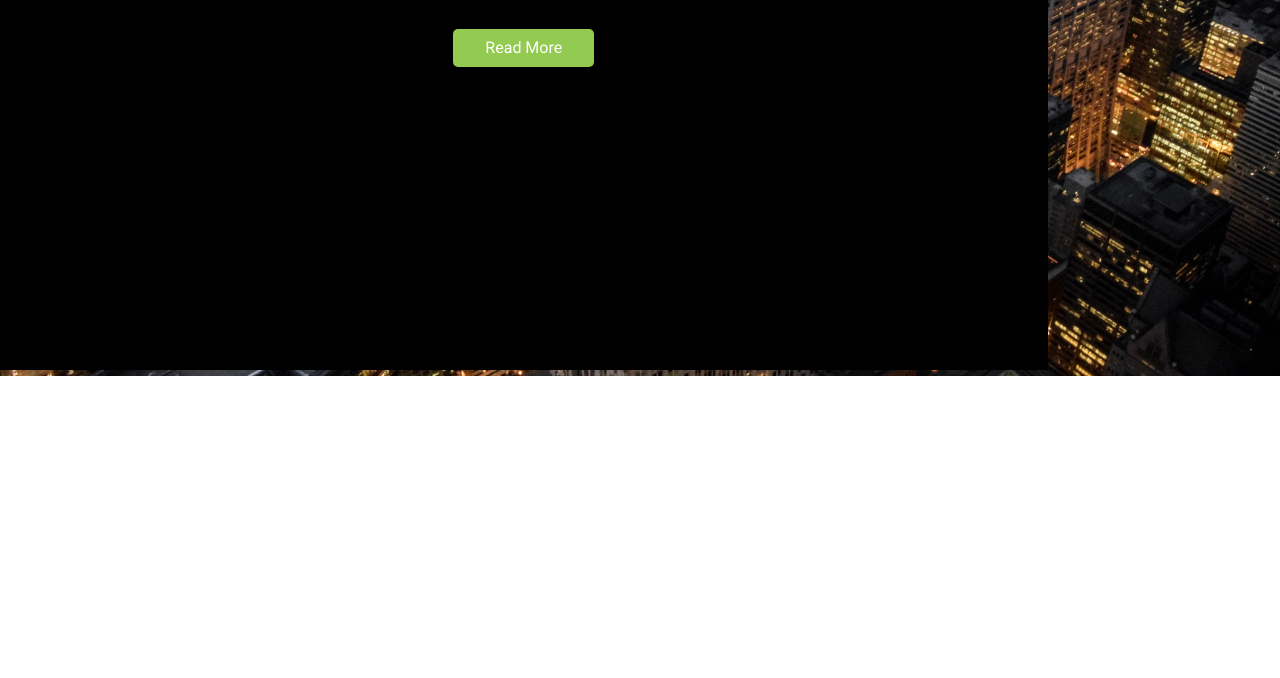
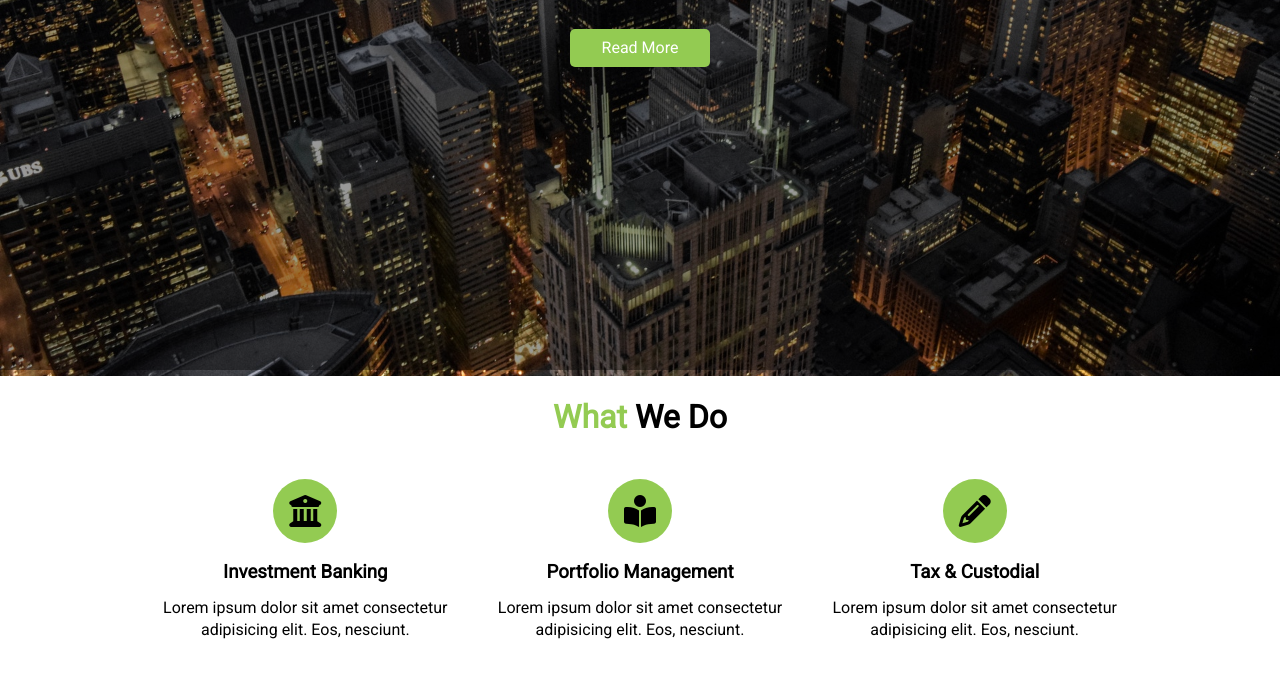
Before and after one commit to hakeemajibolu1/astuteledger_website, a plain HTML site: page index.html in a window 1280 px wide. Shown: the part 490-1168 px from the top of the page. Before the commit the page ends 866 px from the top, so only its background shows below. Drawn offline with Linux system fonts and the light colour scheme.

Commit message:
created and styled the what-we-do section, also corrected the showcase-content styles

```diff
--- a/css/style.css
+++ b/css/style.css
@@ -20,6 +20,17 @@ p {
 }
 
 /* Utility Classes */
+.container {
+    max-width: 1100px;
+    margin: auto;
+    padding: 0 2rem;
+    overflow: hidden;
+}
+
+.text-center {
+    text-align: center;
+}
+
 .text-primary {
     color: #93cb52;
 }
@@ -29,11 +40,20 @@ p {
     margin-bottom: 0.75rem;
     line-height: 1.1;
 }
+.m-heading {
+    font-size: 2rem;
+    margin-bottom: 0.75rem;
+    line-height: 1.1;
+}
 
 .lead {
     font-size: 1.3rem;
     margin-bottom: 2rem;
 }
+
+.py-1 { padding: 1.5rem 0; }
+.py-2 { padding: 2rem 0; }
+.py-3 { padding: 3rem 0; }
 
 .btn {
     display: inline-block;
@@ -96,11 +116,31 @@ p {
     justify-content: center;
     align-items: center;
     height: 100%;
-    width: max-content;
     padding: 0 2rem;
     /* Overlay */
     position: absolute;
     top: 60px;
     left: 0;
-    background: rgba(0, 0, 0, 1);
+    right: 0;
+    bottom: 0;
+    background: rgba(0, 0, 0, 0.4);
 }
+
+/* Section: What We Do */
+#what .items {
+    display: flex;
+    padding: 1rem;
+}
+
+#what .items .item {
+    flex: 1;
+    text-align: center;
+    padding: 1rem;
+}
+
+#what .items .item i {
+    background: #93cb52;
+    padding: 1rem;
+    border-radius: 50%;
+    margin-bottom: 1rem;
+}
--- a/index.html
+++ b/index.html
@@ -37,5 +37,35 @@
             <a href="#what" class="btn">Read More</a>
         </div>
     </header>
+
+    <!-- Section: What We Do -->
+    <section id="what" class="bg-ligh py-1">
+        <div class="container">
+            <h2 class="m-heading text-center"><span class="text-primary">What</span> We Do</h2>
+            <div class="items">
+                <div class="item">
+                    <i class="fas fa-university fa-2x"></i>
+                    <div>
+                        <h3>Investment Banking</h3>
+                    </div>
+                    <p>Lorem ipsum dolor sit amet consectetur adipisicing elit. Eos, nesciunt.</p>
+                </div>
+                <div class="item">
+                    <i class="fas fa-book-reader fa-2x"></i>
+                    <div>
+                        <h3>Portfolio Management</h3>
+                    </div>
+                    <p>Lorem ipsum dolor sit amet consectetur adipisicing elit. Eos, nesciunt.</p>
+                </div>
+                <div class="item">
+                    <i class="fas fa-pencil-alt fa-2x"></i>
+                    <div>
+                        <h3>Tax & Custodial</h3>
+                    </div>
+                    <p>Lorem ipsum dolor sit amet consectetur adipisicing elit. Eos, nesciunt.</p>
+                </div>
+            </div>
+        </div>
+    </section>
 </body>
 </html>
```
